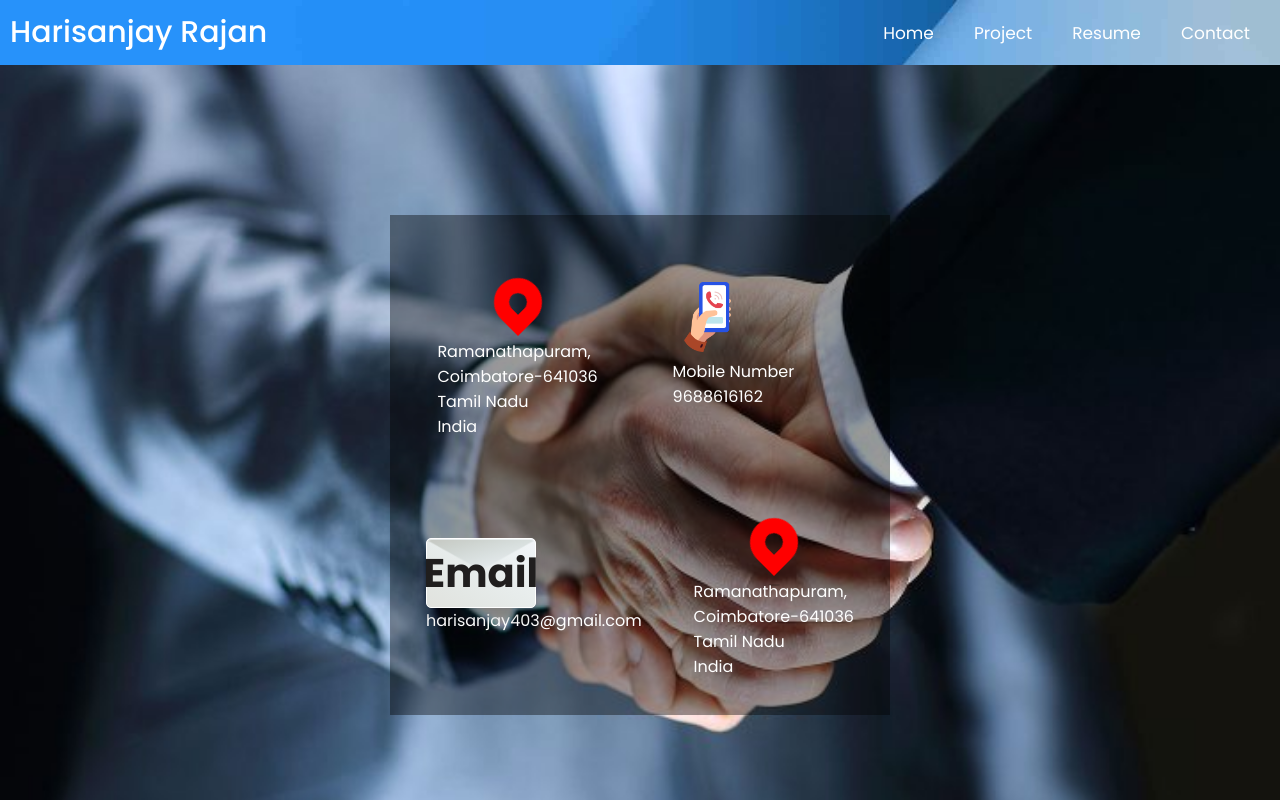
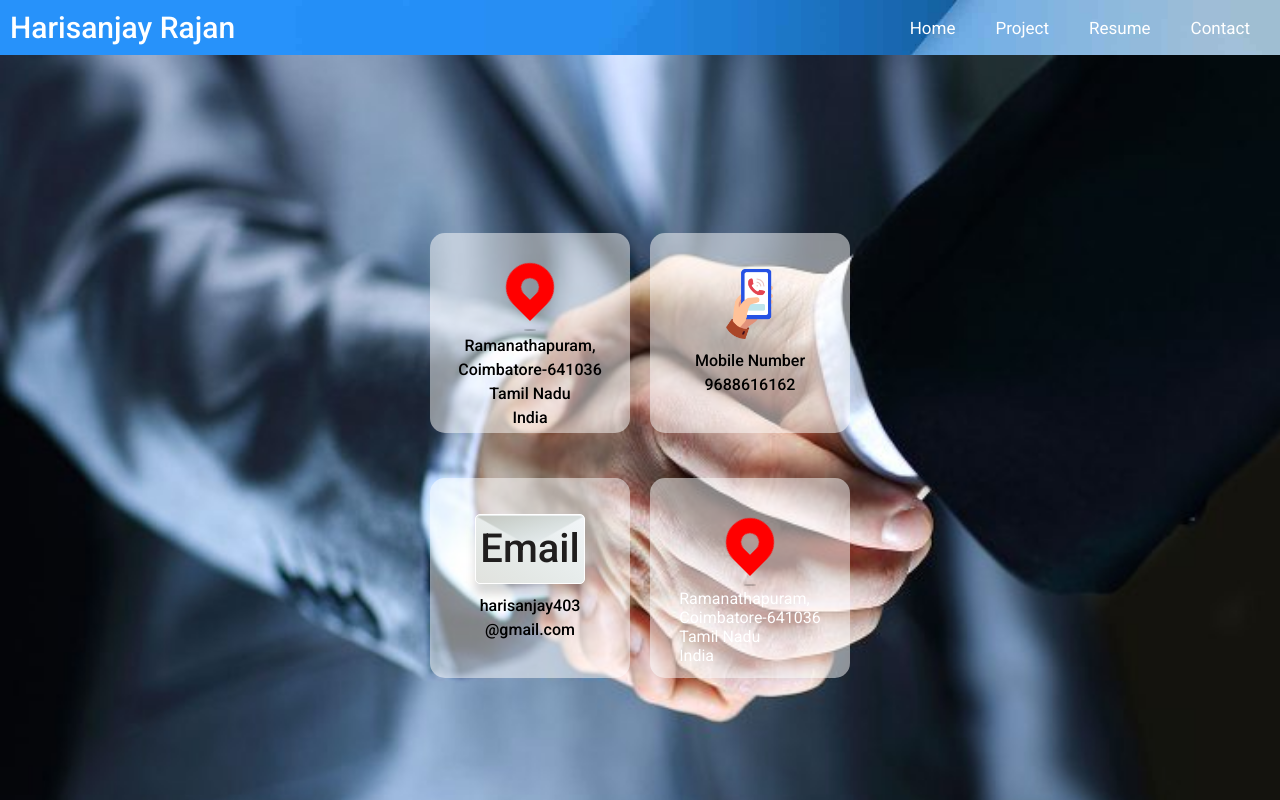
Before and after one commit to Harisanjay403/ReactPractice, a React (Vite) app in the folder portfolio/: page /contact in a window 1280 px wide. Shown: the top 800 px of the page. Built offline with nearby package versions, Linux system fonts and the light colour scheme.

Commit message:
contact page editing

```diff
--- a/portfolio/src/Contact.css
+++ b/portfolio/src/Contact.css
@@ -1,3 +1,9 @@
+@import url('https://fonts.googleapis.com/css2?family=Roboto:ital,wght@0,100;0,300;0,400;0,500;0,700;0,900;1,100;1,300;1,400;1,500;1,700;1,900&display=swap');
+
+*{
+  font-family: "Roboto", sans-serif;
+}
+
 .contact-container{
     height:100vh;
     width:100vw;
@@ -6,20 +12,52 @@
     align-items: center;
     background-image: url('./assets/handshake.jpg');
     background-size: cover;
+
+
 }
+
+.address,
+.email,
+.phone,
+.socialmedia{
+  background-color: rgba(255,255,255,0.5);
+  height:200px;
+  width:200px;
+  display:flex;
+  justify-content: center;
+  align-items: center;
+  flex-direction: column;
+  border-radius: 15px;
+  gap:10px;
+
+}
+
+.address p,
+.phone p,
+.email p,span {
+  color:black;
+  font-weight: 500;
+  text-align: center;
+  line-height: 1.5;
+}
+
+
+
+
 
 .contacts{
     display:flex;
     flex-wrap: wrap;
-    background-color:rgba(0,0,0,0.4);
-    height:500px;
-    width:500px;
-    padding:20px;
-    justify-content: space-around;
+    /* background-color:rgba(0,0,0,0.1); */
+    height:480px;
+    width:480px;
+    padding:5px 10px;
+    justify-content:center;
     align-items: center;
     gap:20px;
+
 }
-
+/* location icon */
 .loader {
     width: 48px;
     height: 48px;
@@ -78,9 +116,7 @@
     }
   }
 
-.phone{
-    width:170px;
-}
+
 .phone img{
     height: 70px;
     width:70px;
@@ -136,7 +172,7 @@
 
   .tooltip-container .text {
     color: rgb(32, 30, 30);
-    font-weight: bold;
+    /* font-weight: bold; */
     font-size: 40px;
   }
 
--- a/portfolio/src/Contact.jsx
+++ b/portfolio/src/Contact.jsx
@@ -23,10 +23,10 @@ export const Contact = () =>{
                             <span class="text">Email</span>
                         </div>
                         </div>
-                        <p>harisanjay403@gmail.com</p>
+                        <p>harisanjay403 <br />@gmail.com</p>
                     </div>
 
-                    <div className="address">
+                    <div className="socialmedia">
                         <div class="loader"></div>
                         <p>Ramanathapuram,<br />Coimbatore-641036 <br />Tamil Nadu <br /> India</p>
                     </div>
```
